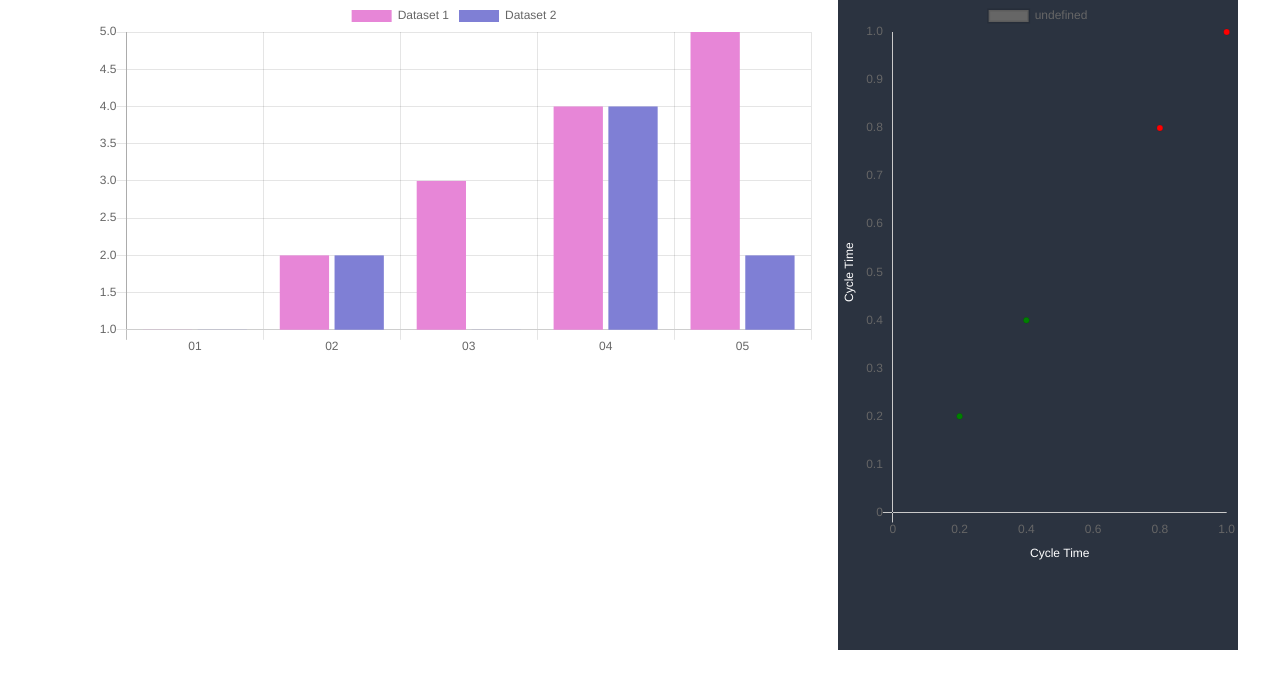
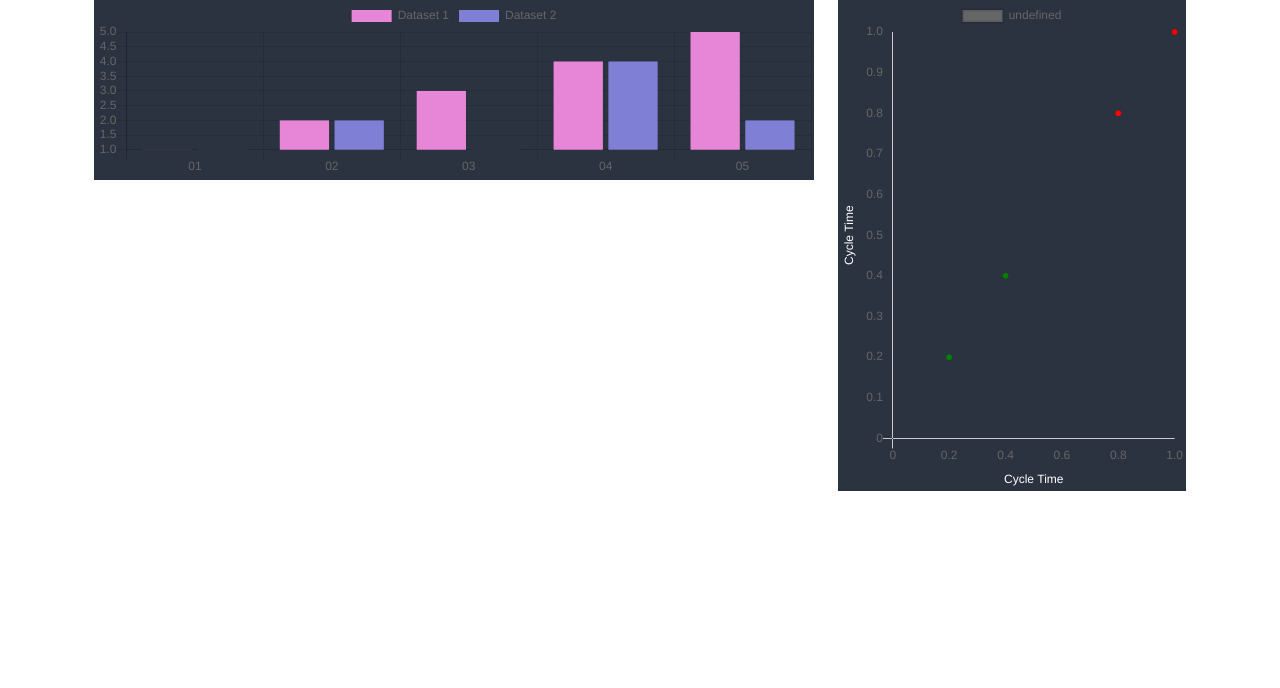
Before and after one commit to pawutj/true_startup_front, a React (Create React App) app: page / in a window 1280 px wide. Shown: the top 688 px of the page. Built offline with nearby package versions, Linux system fonts and the light colour scheme; the HTML template or start-up script is replaced by a standard one.

Commit message:
Fix Size Bar

```diff
--- a/src/App.js
+++ b/src/App.js
@@ -50,14 +50,12 @@ function App() {
           <div class="row">
             <div class="col-sm-8">
               {" "}
-              <div>
+              <div style={{ backgroundColor: "#2B3340" }}>
                 <BarComponent />
               </div>
             </div>
             <div class="col-sm-4">
-              <div
-                style={{ backgroundColor: "#2B3340", width: 400, height: 650 }}
-              >
+              <div style={{ backgroundColor: "#2B3340" }}>
                 <ScatterComponent data={dataState} />
               </div>
             </div>
--- a/src/BarComponent.js
+++ b/src/BarComponent.js
@@ -20,7 +20,12 @@ const data = {
 function BarComponent({}) {
   return (
     <div>
-      <Bar data={data} />
+      <Bar
+        data={data}
+        options={{ maintainAspectRatio: true, responsive: true }}
+        width={1000}
+        height={250}
+      />
     </div>
   );
 }
```
